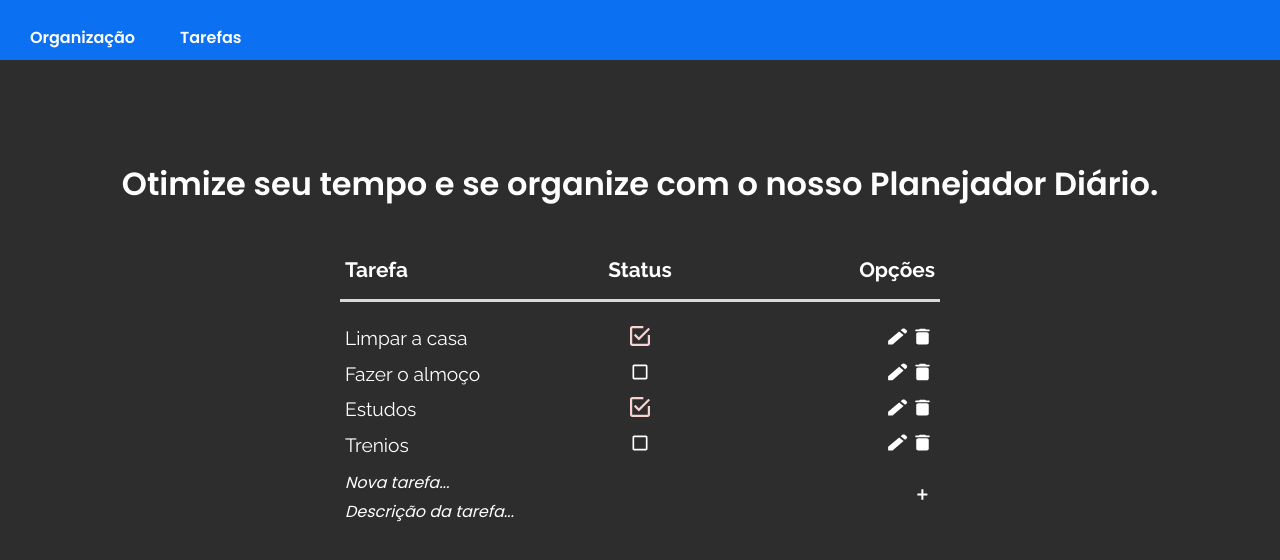
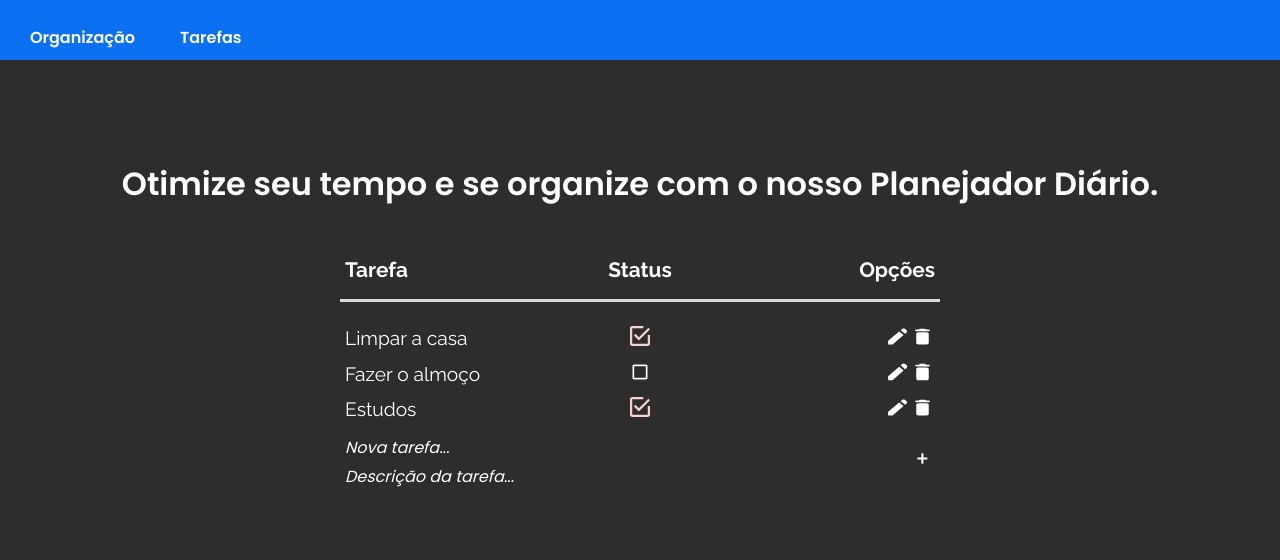
Before and after one commit to HugoZAuad/Board_tasks_New, a React (Vite) app: page / in a window 1280 px wide. Shown: the top 560 px of the page. Built offline with nearby package versions, Linux system fonts and the light colour scheme.

Commit message:
Projeto zero, nova branch vai ser criada para alterações

```diff
--- a/src/App.jsx
+++ b/src/App.jsx
@@ -24,13 +24,6 @@ const db = [
         completed: true,
         isEditing: false,
     },
-    {
-        id: 4,
-        title: "Trenios",
-        description: "Ir a academia e fazer os treinos passados",
-        completed: false,
-        isEditing: false,
-    },
 ];
 
 function App() {
```
